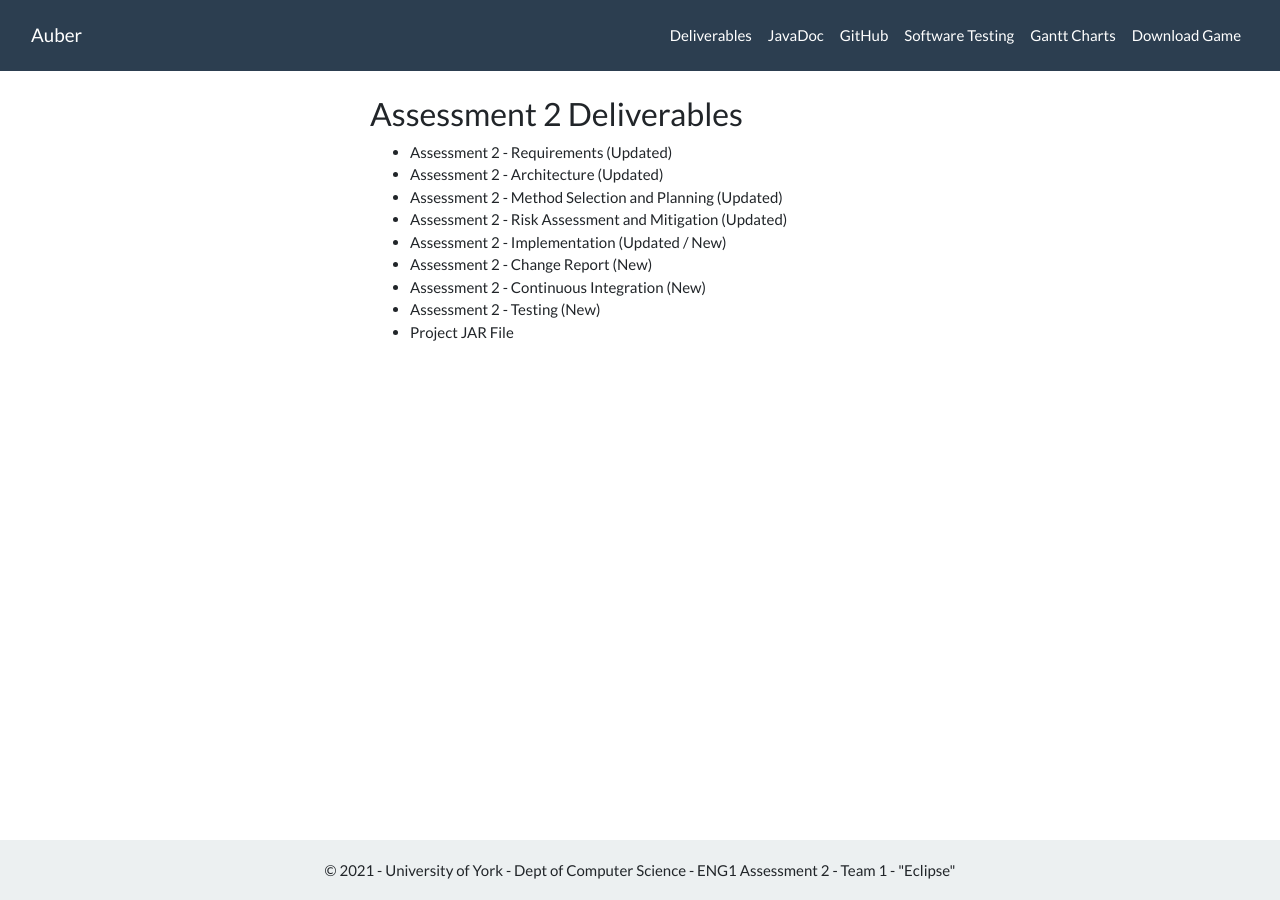
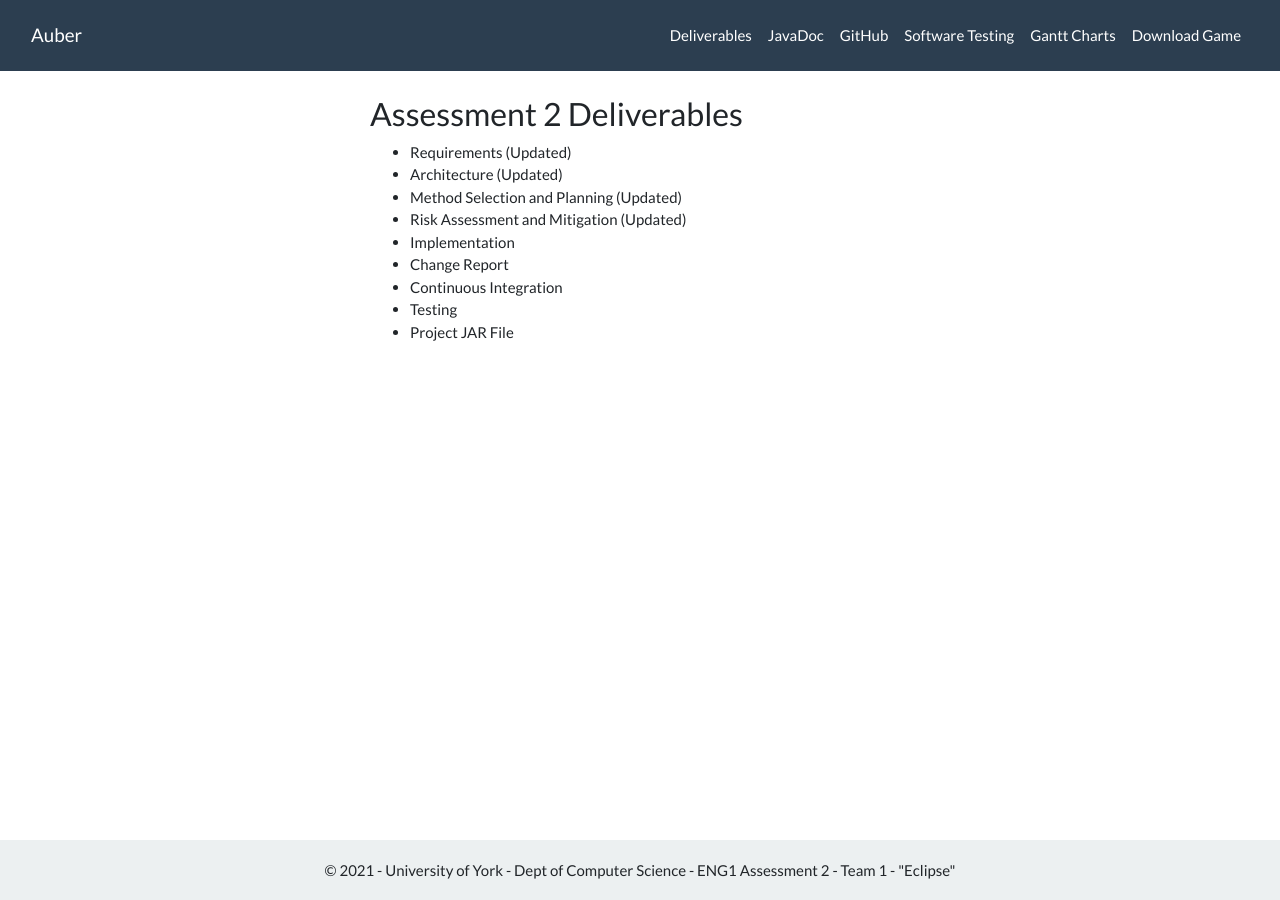
Before and after one commit to ENG1-Eclipse/website2, a Jekyll site: the page built from deliverables-display/Assessment2.html, in a window 1280 px wide. Built offline with Jekyll 4.4.1, drawn with Linux system fonts in a browser that asks for light colours; nearby versions of some CDN libraries.

Commit message:
Update newdeliverables.yml

```diff
--- a/_data/newdeliverables.yml
+++ b/_data/newdeliverables.yml
@@ -1,17 +1,17 @@
-- name: Assessment 2 - Requirements (Updated)
+- name: Requirements (Updated)
 
-- name: Assessment 2 - Architecture (Updated)
+- name: Architecture (Updated)
 
-- name: Assessment 2 - Method Selection and Planning (Updated)
+- name: Method Selection and Planning (Updated)
 
-- name: Assessment 2 - Risk Assessment and Mitigation (Updated)
+- name: Risk Assessment and Mitigation (Updated)
 
-- name: Assessment 2 - Implementation (Updated / New)
+- name: Implementation
 
-- name: Assessment 2 - Change Report (New)
+- name: Change Report
 
-- name: Assessment 2 - Continuous Integration (New)
+- name: Continuous Integration
 
-- name: Assessment 2 - Testing (New)
+- name: Testing
 
 - name: Project JAR File
```
